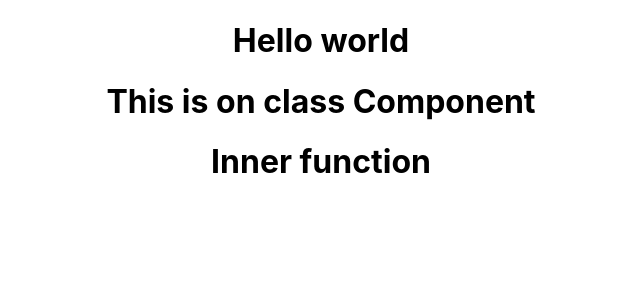
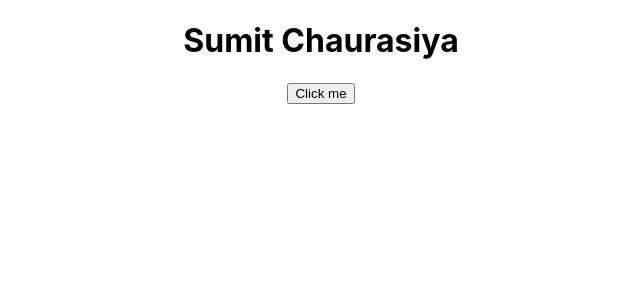
Before and after one commit to j4sumit/reacttopics, a React (Create React App) app: page / in a window 1280 px wide. Shown: the top 300 px of the page, without its empty margins (319-959 px from the left). Built offline with nearby package versions, Linux system fonts and the light colour scheme.

Commit message:
JSX || Event handling

```diff
--- a/src/App.js
+++ b/src/App.js
@@ -1,19 +1,19 @@
 // import React,{Component} from 'react';
 
 import './App.css';
-import User from './User'
+// import User from './User'
+
 function App() {
-function Inner()
-{
-  return(
-    <h1>Inner function</h1>
-  )
+  let data ="Sumit Chaurasiya";
+function apple(){
+  data ="Amit Chaurasiya";
+  alert(data);
 }
   return (
     <div className="App">
-      <h1>Hello world  </h1>
-      <User />
-      {Inner()}
+      <h1>{data}</h1>
+    <button onClick = {apple}> Click me </button>
+
     </div>
   );
 }
--- a/src/User.js
+++ b/src/User.js
@@ -1,22 +1,6 @@
-// import React from "react";
-// function User()
-// {
-// return(
-// <div>
-// <h1>Hello Component  </h1>
-// <h1>Hello Component  </h1>
-// </div
-// );
-// }
-// export default User;
-import React,{Component} from "react";
-class User extends Component
+import React from "react";
+function User()
 {
-    render()
-    {
-        return(
-            <h1>This is on class Component</h1>
-        )
-    }
+return React.createElement("div", null, React.createElement("h1", null, "Heading"));
 }
 export default User;
```
